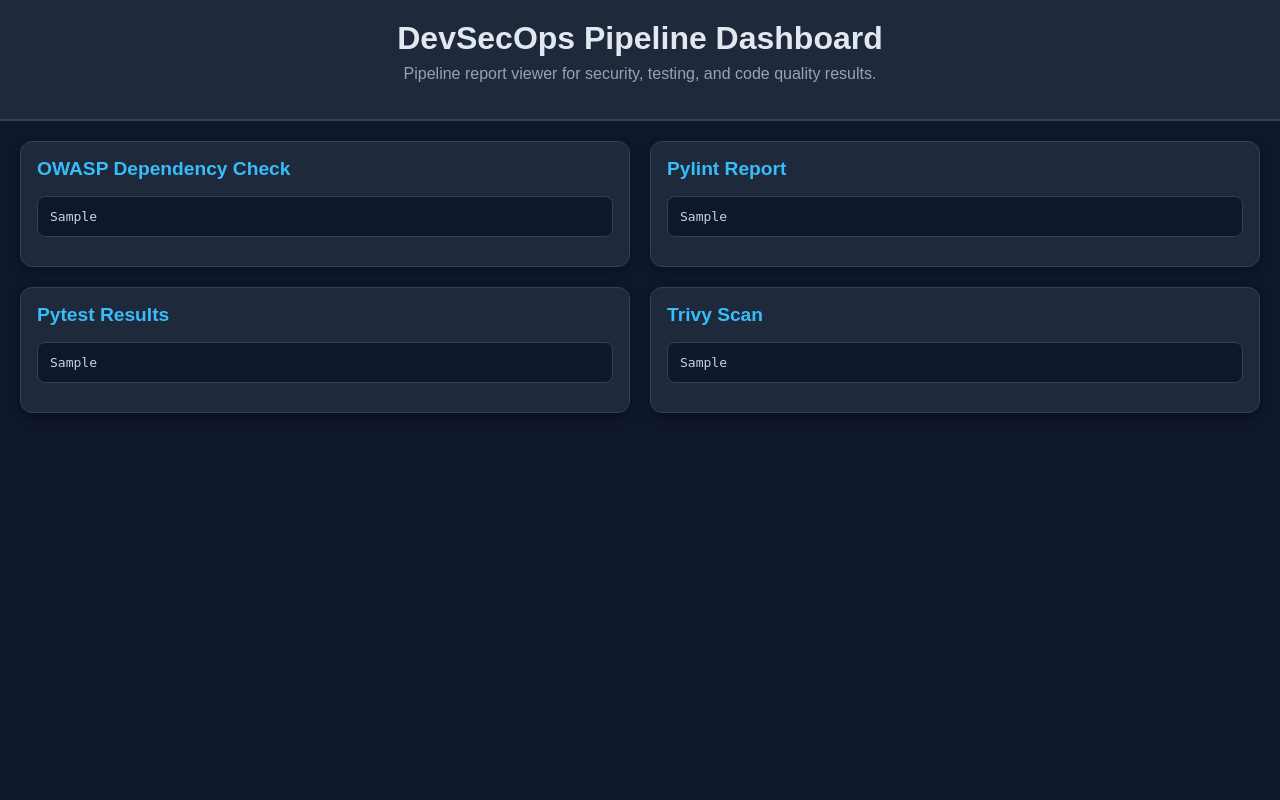
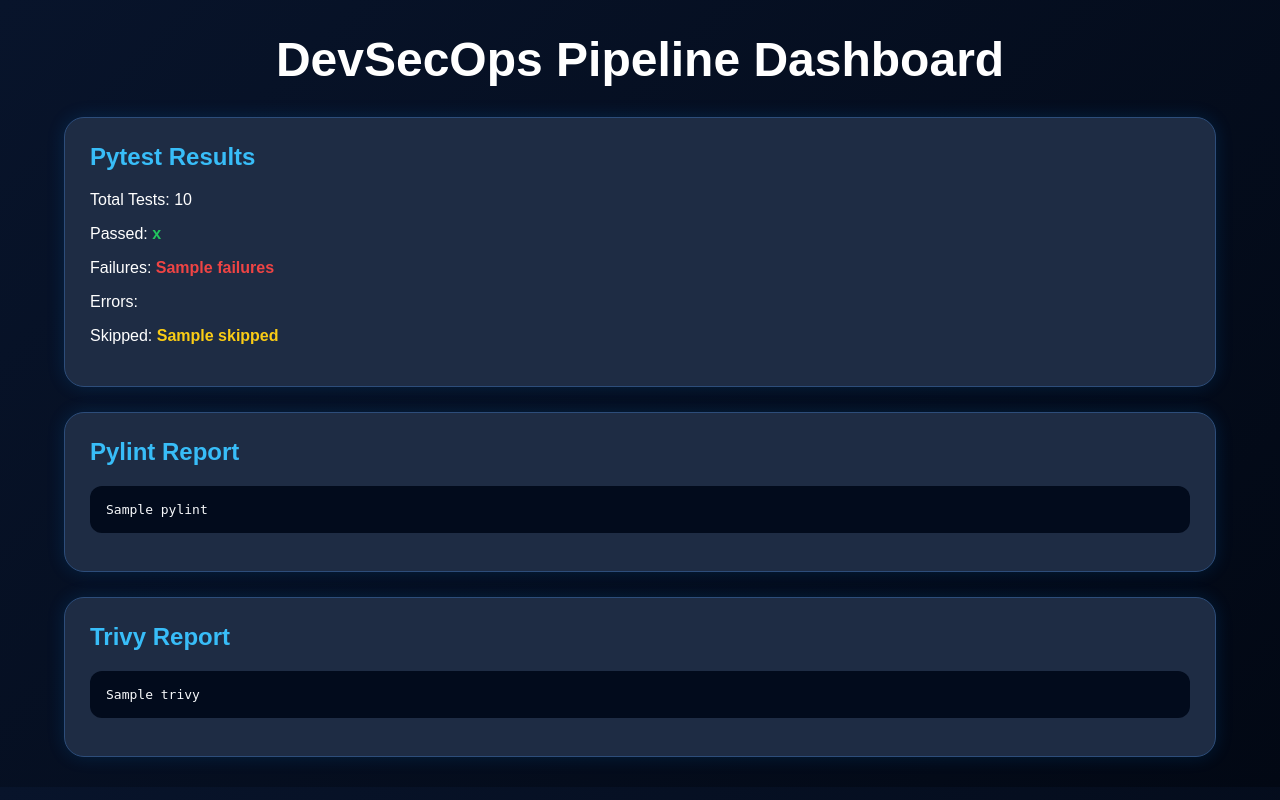
Before and after one commit to tpv-2026/devsecops-pipeline, a Flask app: template templates/index.html in a window 1280 px wide. Run offline with Flask 3, Linux system fonts and the light colour scheme; the template is opened without the code that fills it: most values are stand-ins (such as "Sample title", 1, 10 or a date in 2020).

Commit message:
Update Jenkinsfile and pipeline dashboard setup

```diff
--- a/app.py
+++ b/app.py
@@ -1,134 +1,71 @@
 from flask import Flask, render_template
 import os
-import json
 import xml.etree.ElementTree as ET
 
 app = Flask(__name__)
 
-REPORTS_DIR = "reports"
+BASE_DIR = os.path.dirname(os.path.abspath(__file__))
+REPORTS_DIR = os.path.join(BASE_DIR, "app")
 
 
-def file_exists(filename: str) -> bool:
-    return os.path.exists(os.path.join(REPORTS_DIR, filename))
+def read_pytest_report():
+    pytest_file = os.path.join(REPORTS_DIR, "pytest-results.xml")
+
+    if not os.path.exists(pytest_file):
+        return None
+
+    try:
+        tree = ET.parse(pytest_file)
+        root = tree.getroot()
+
+        total = int(root.attrib.get("tests", 0))
+        failures = int(root.attrib.get("failures", 0))
+        errors = int(root.attrib.get("errors", 0))
+        skipped = int(root.attrib.get("skipped", 0))
+        passed = total - failures - errors - skipped
+
+        return {
+            "total": total,
+            "passed": passed,
+            "failures": failures,
+            "errors": errors,
+            "skipped": skipped
+        }
+    except Exception as e:
+        return {
+            "total": 0,
+            "passed": 0,
+            "failures": 0,
+            "errors": 0,
+            "skipped": 0,
+            "message": f"Error reading pytest report: {e}"
+        }
 
 
-def load_pytest_results():
-    filepath = os.path.join(REPORTS_DIR, "pytest-results.xml")
-    if not os.path.exists(filepath):
-        return {"status": "Not found", "tests": 0, "failures": 0, "errors": 0}
+def read_text_report(filename, default_message="No report found."):
+    file_path = os.path.join(REPORTS_DIR, filename)
+
+    if not os.path.exists(file_path):
+        return default_message
 
     try:
-        tree = ET.parse(filepath)
-        root = tree.getroot()
-
-        return {
-            "status": "Loaded",
-            "tests": int(root.attrib.get("tests", 0)),
-            "failures": int(root.attrib.get("failures", 0)),
-            "errors": int(root.attrib.get("errors", 0)),
-        }
+        with open(file_path, "r", encoding="utf-8", errors="ignore") as file:
+            return file.read()
     except Exception as e:
-        return {"status": f"Error: {e}", "tests": 0, "failures": 0, "errors": 0}
-
-
-def load_pylint_results():
-    filepath = os.path.join(REPORTS_DIR, "pylint-report.txt")
-    if not os.path.exists(filepath):
-        return {"status": "Not found", "score": "N/A", "issues": []}
-
-    try:
-        with open(filepath, "r", encoding="utf-8") as f:
-            content = f.read()
-
-        score = "N/A"
-        for line in content.splitlines():
-            if "Your code has been rated at" in line:
-                score = line.strip()
-                break
-
-        issues = [
-            line.strip()
-            for line in content.splitlines()
-            if ":" in line and ("C0" in line or "W0" in line or "E0" in line or "R0" in line)
-        ]
-
-        return {"status": "Loaded", "score": score, "issues": issues[:10]}
-    except Exception as e:
-        return {"status": f"Error: {e}", "score": "N/A", "issues": []}
-
-
-def load_trivy_results():
-    filepath = os.path.join(REPORTS_DIR, "trivy-report.json")
-    if not os.path.exists(filepath):
-        return {"status": "Not found", "total": 0, "high": 0, "critical": 0}
-
-    try:
-        with open(filepath, "r", encoding="utf-8") as f:
-            data = json.load(f)
-
-        high = 0
-        critical = 0
-        total = 0
-
-        for result in data.get("Results", []):
-            vulnerabilities = result.get("Vulnerabilities", [])
-            total += len(vulnerabilities)
-            for vuln in vulnerabilities:
-                severity = vuln.get("Severity", "").upper()
-                if severity == "HIGH":
-                    high += 1
-                elif severity == "CRITICAL":
-                    critical += 1
-
-        return {
-            "status": "Loaded",
-            "total": total,
-            "high": high,
-            "critical": critical,
-        }
-    except Exception as e:
-        return {"status": f"Error: {e}", "total": 0, "high": 0, "critical": 0}
-
-
-def load_dependency_check_results():
-    filepath = os.path.join(REPORTS_DIR, "dependency-check-report.xml")
-    if not os.path.exists(filepath):
-        return {"status": "Not found", "dependencies": 0, "vulnerable_dependencies": 0}
-
-    try:
-        tree = ET.parse(filepath)
-        root = tree.getroot()
-
-        dependencies = root.findall(".//dependency")
-        vulnerable_dependencies = 0
-
-        for dep in dependencies:
-            vulnerabilities = dep.findall(".//vulnerability")
-            if vulnerabilities:
-                vulnerable_dependencies += 1
-
-        return {
-            "status": "Loaded",
-            "dependencies": len(dependencies),
-            "vulnerable_dependencies": vulnerable_dependencies,
-        }
-    except Exception as e:
-        return {"status": f"Error: {e}", "dependencies": 0, "vulnerable_dependencies": 0}
+        return f"Error reading {filename}: {e}"
 
 
 @app.route("/")
 def dashboard():
-    pytest_results = load_pytest_results()
-    pylint_results = load_pylint_results()
-    trivy_results = load_trivy_results()
-    dependency_results = load_dependency_check_results()
+    pytest_data = read_pytest_report()
+    pylint_data = read_text_report("pylint-report.txt")
+    trivy_data = read_text_report("trivy-report.txt")
 
     return render_template(
         "index.html",
-        pytest_results=pytest_results,
-        pylint_results=pylint_results,
-        trivy_results=trivy_results,
-        dependency_results=dependency_results,
+        pytest=pytest_data,
+        pylint=pylint_data,
+        trivy=trivy_data
     )
 
 
--- a/static/style.css
+++ b/static/style.css
@@ -1,57 +1,57 @@
 body {
     margin: 0;
     font-family: Arial, sans-serif;
-    background: #0f172a;
-    color: #e2e8f0;
+    background: linear-gradient(135deg, #08142b, #020814);
+    color: white;
 }
 
-header {
-    background: #1e293b;
-    padding: 20px;
-    text-align: center;
-    border-bottom: 2px solid #334155;
+.container {
+    width: 90%;
+    max-width: 1200px;
+    margin: 30px auto;
 }
 
-header h1 {
-    margin: 0;
-    font-size: 2rem;
-}
-
-header p {
-    margin-top: 8px;
-    color: #94a3b8;
-}
-
-.dashboard {
-    display: grid;
-    grid-template-columns: repeat(auto-fit, minmax(500px, 1fr));
-    gap: 20px;
-    padding: 20px;
+h1 {
+    text-align: center;
+    margin-bottom: 30px;
+    font-size: 3rem;
 }
 
 .card {
-    background: #1e293b;
-    border: 1px solid #334155;
-    border-radius: 12px;
-    padding: 16px;
-    box-shadow: 0 4px 10px rgba(0, 0, 0, 0.3);
+    background: #1e2c44;
+    border: 1px solid #2d4d7a;
+    border-radius: 20px;
+    padding: 25px;
+    margin-bottom: 25px;
+    box-shadow: 0 0 18px rgba(0, 140, 255, 0.15);
 }
 
-.card h2 {
+h2 {
+    color: #38bdf8;
     margin-top: 0;
-    color: #38bdf8;
-    font-size: 1.2rem;
 }
 
 pre {
-    background: #0f172a;
-    color: #cbd5e1;
-    padding: 12px;
-    border-radius: 8px;
+    background: #020b1c;
+    padding: 16px;
+    border-radius: 12px;
     overflow-x: auto;
     white-space: pre-wrap;
     word-wrap: break-word;
-    max-height: 400px;
-    overflow-y: auto;
-    border: 1px solid #334155;
+    color: #f8fafc;
 }
+
+.success {
+    color: #22c55e;
+    font-weight: bold;
+}
+
+.warning {
+    color: #facc15;
+    font-weight: bold;
+}
+
+.danger {
+    color: #ef4444;
+    font-weight: bold;
+}
--- a/templates/index.html
+++ b/templates/index.html
@@ -7,33 +7,31 @@
     <link rel="stylesheet" href="{{ url_for('static', filename='style.css') }}">
 </head>
 <body>
-    <header>
+    <div class="container">
         <h1>DevSecOps Pipeline Dashboard</h1>
-        <p>Pipeline report viewer for security, testing, and code quality results.</p>
-    </header>
 
-    <main class="dashboard">
+        <div class="card">
+            <h2>Pytest Results</h2>
+            {% if pytest %}
+                <p>Total Tests: {{ pytest.total }}</p>
+                <p>Passed: <span class="success">{{ pytest.passed }}</span></p>
+                <p>Failures: <span class="danger">{{ pytest.failures }}</span></p>
+                <p>Errors: <span class="danger">{{ pytest.errors }}</span></p>
+                <p>Skipped: <span class="warning">{{ pytest.skipped }}</span></p>
+            {% else %}
+                <p>No test results found.</p>
+            {% endif %}
+        </div>
 
-        <section class="card">
-            <h2>OWASP Dependency Check</h2>
-            <pre>{{ reports.dependency_check }}</pre>
-        </section>
+        <div class="card">
+            <h2>Pylint Report</h2>
+            <pre>{{ pylint }}</pre>
+        </div>
 
-        <section class="card">
-            <h2>Pylint Report</h2>
-            <pre>{{ reports.lint_report }}</pre>
-        </section>
-
-        <section class="card">
-            <h2>Pytest Results</h2>
-            <pre>{{ reports.test_report }}</pre>
-        </section>
-
-        <section class="card">
-            <h2>Trivy Scan</h2>
-            <pre>{{ reports.trivy_report }}</pre>
-        </section>
-
-    </main>
+        <div class="card">
+            <h2>Trivy Report</h2>
+            <pre>{{ trivy }}</pre>
+        </div>
+    </div>
 </body>
 </html>
```
Also changed, not shown: 1 other file.
